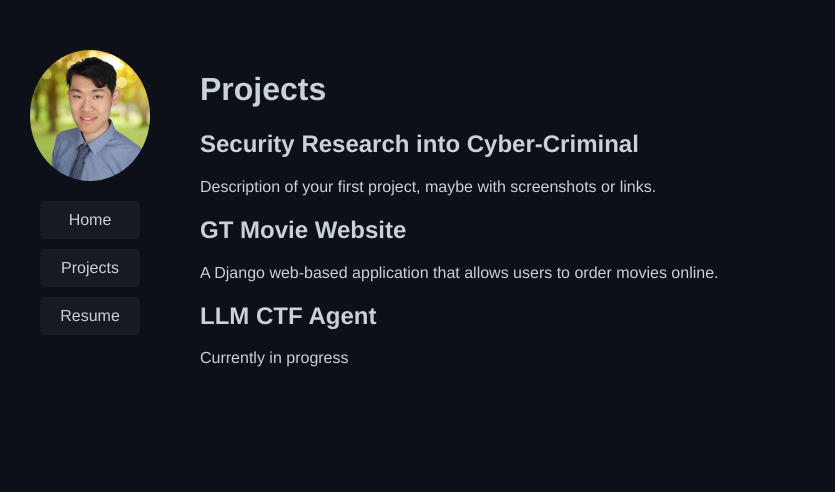
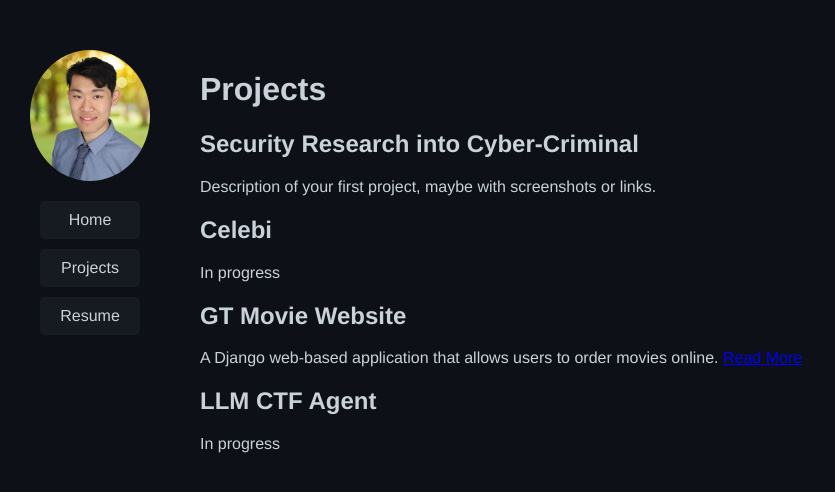
Before and after one commit to KevinYinGithub/KY.github.io, a Jekyll site: the page built from projects.md, in a window 1280 px wide. Shown: the top 492 px of the page, without its empty margins (0-835 px from the left). Built offline with Jekyll 4.4.1, drawn with Linux system fonts in a browser that asks for light colours.

Commit message:
Update projects.md

```diff
--- a/projects.md
+++ b/projects.md
@@ -8,8 +8,12 @@ title: Projects
 ## Security Research into Cyber-Criminal
 Description of your first project, maybe with screenshots or links.
 
+## Celebi
+In progress
+
 ## GT Movie Website
 A Django web-based application that allows users to order movies online.
+<a href="{{ '/projects/gt-movie-website.html' | relative_url }}" class="project-button">Read More</a>
 
 ## LLM CTF Agent
-Currently in progress
+In progress
```
